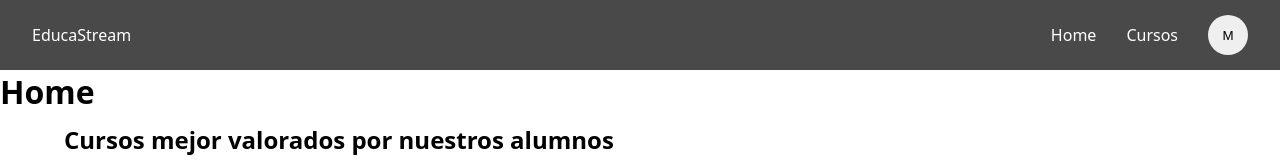
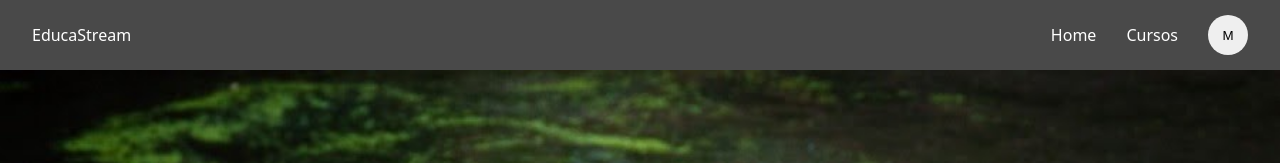
Before and after one commit to FacundoLizardo/PF-Henry, a React (Vite) app in the folder client/: page / in a window 1280 px wide. Shown: the top 163 px of the page. Built offline with nearby package versions, Linux system fonts and the light colour scheme.

Commit message:
se agrega el carrousel al home

```diff
--- a/client/src/Components/Carrousel/Carrousel.jsx
+++ b/client/src/Components/Carrousel/Carrousel.jsx
@@ -1,13 +1,21 @@
-/* eslint-disable */
 import { Carousel } from "react-responsive-carousel";
 import style from "./ProjectsCarrousel.module.css";
 import "react-responsive-carousel/lib/styles/carousel.min.css";
-import { useEffect, useState } from "react";
+import image1 from "./img1.jpg"
+import image2 from "./img2.jpg"
 
-export const Carrousel = ({ objSlides }) => {
+const objSlides = [{
+	image:image1,
+
+},
+{
+	image:image2
+}
+]
+
+export const Carrousel = () => {
 	return (
 		<div id="projects" className={style.container}>
-			<h1 className={style.__text_projects}>Mi Carrousel</h1>
 			<Carousel showStatus={false} animationHandler="fade">
 				{objSlides?.map((objSlide, index) => (
 					<div key={index}>
--- /dev/null
+++ b/client/src/Components/Filters/Filters.jsx
@@ -0,0 +1,11 @@
+import Styles from "./Filters.module.css"
+
+function Filters() {
+  return (
+    <div className={Styles.filtersContainer}>
+      <hi>Filtros</hi>
+    </div>
+  )
+}
+
+export default Filters
--- /dev/null
+++ b/client/src/Components/Filters/Filters.module.css
@@ -0,0 +1,3 @@
+.filtersContainer {
+    width: 100%;
+}
--- a/client/src/Components/Home/Home.jsx
+++ b/client/src/Components/Home/Home.jsx
@@ -1,9 +1,10 @@
 import Styles from "./Home.module.css";
-import CardContainer from "../CardContainer/CardContainer";
+import { Carrousel } from "../Carrousel/Carrousel";
+
 const Home = () => {
 	return (
 		<div className={Styles.homeContainer}>
-			<h1>Home</h1>
+			<Carrousel/>
 		</div>
 	);
 };
--- a/client/src/Components/Home/Home.module.css
+++ b/client/src/Components/Home/Home.module.css
@@ -1,3 +1,4 @@
 .homeContainer {
-
+  width: 100%;
+  height: auto;
 }
--- a/client/src/views/Courses/Courses.jsx
+++ b/client/src/views/Courses/Courses.jsx
@@ -1,6 +1,7 @@
 import Styles from "./Courses.module.css";
 import CardContainer from "../../Components/CardContainer/CardContainer";
 import Card from "../../Components/Card/Card";
+import Filters from "../../Components/Filters/Filters";
 
 const Courses = () => {
 	const course = [
@@ -64,6 +65,7 @@ const Courses = () => {
 	];
 	return (
 		<div className={Styles.coursesContainer}>
+			<Filters/>
 			<CardContainer course={course} />
 		</div>
 	);
```
Also changed, not shown: client/src/Components/Carrousel/ProjectsCarrousel.jsx (deleted, +0 -18 lines), client/src/Components/Carrousel/img1.jpg (added), client/src/Components/Carrousel/img2.jpg (added).
